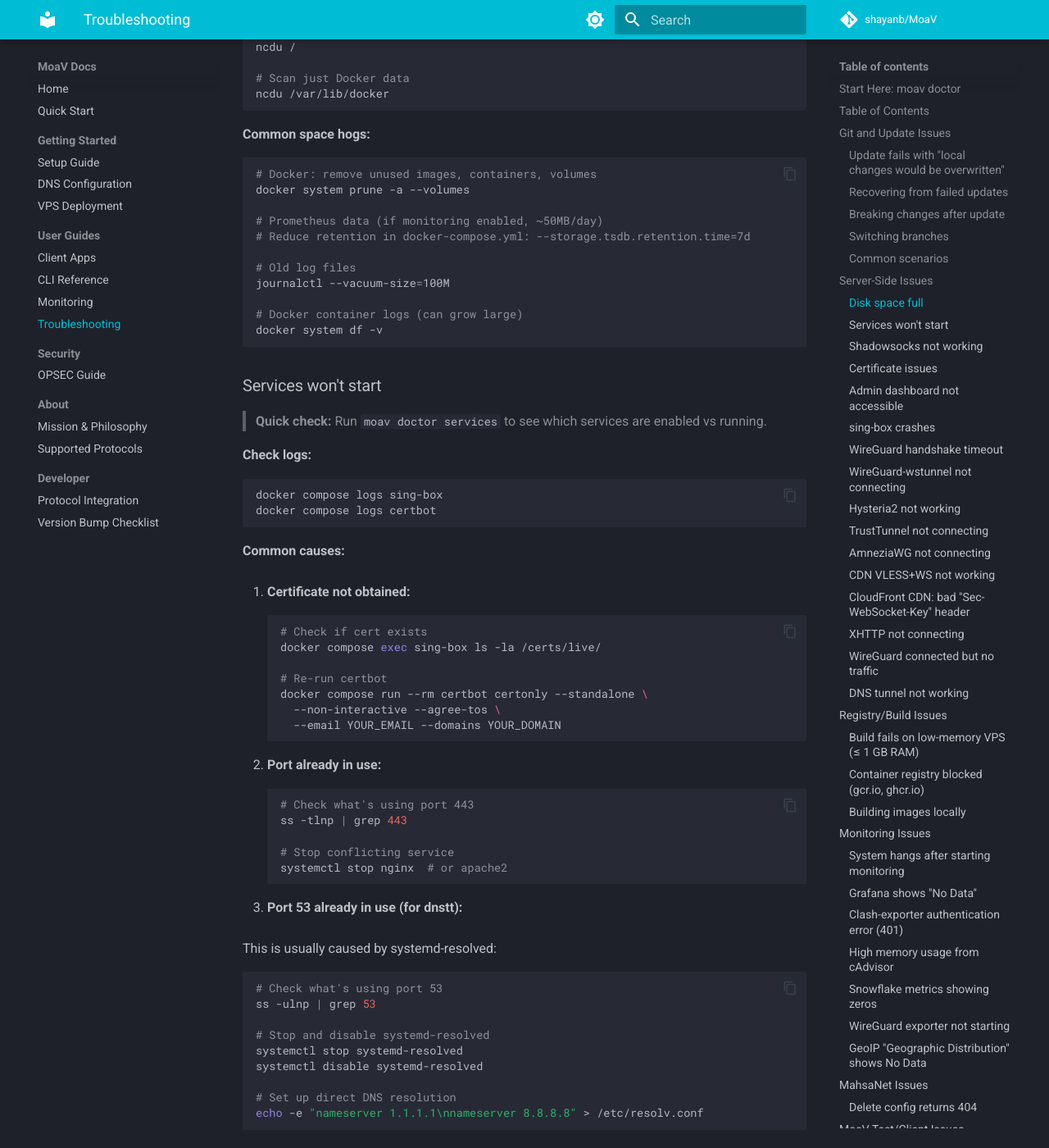
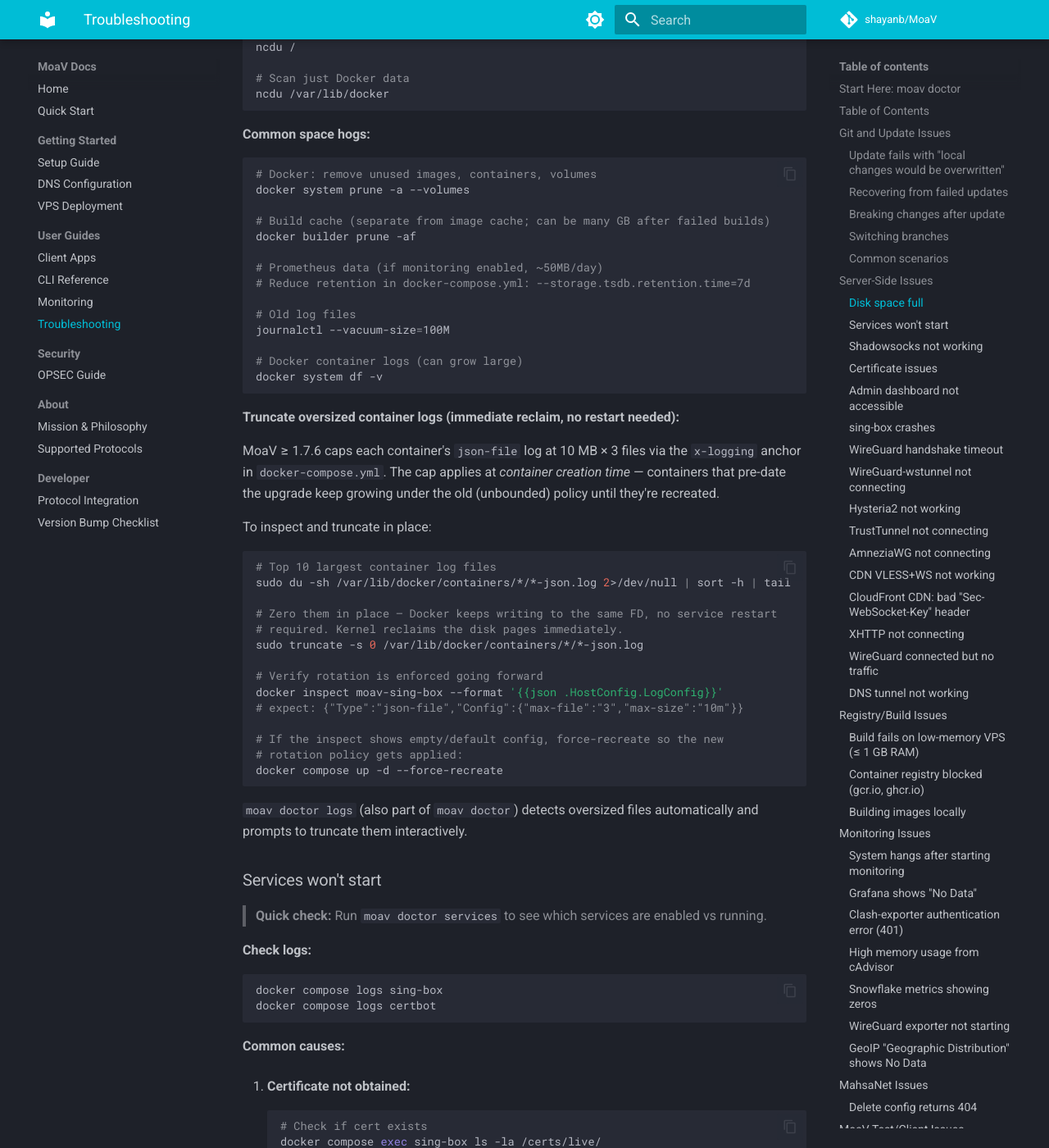
Before and after one commit to MotherofallVPNs/moav-site, an MkDocs documentation site: the page built from docs/TROUBLESHOOTING.md, in a window 1280 px wide and 1400 px high, scrolled down 7019 px. Shown: the whole window at 82% size. Built offline with MkDocs 1.6.1 and Material for MkDocs 9.7.7, drawn with Linux system fonts in a browser that asks for light colours; comment, search, counter and statistics services are not loaded.

Commit message:
add `moav doctor logs` and document log-truncation in troubleshooting
The x-logging anchor added in 1.7.6 only applies to containers created
after the upgrade. Operators with long-lived containers from before
that point can have hundreds of MB to GBs of log data per container
that will never be rotated until the container is recreated.

- TROUBLESHOOTING.md "Disk space full" section: document the in-place
  truncate command (zero with `truncate -s 0` — Docker keeps writing
  to the same FD, no service restart needed) and the
  `--force-recreate` follow-up to ensure new rotation policy is
  applied. Also add `docker builder prune -af` to the space-hog list.
- doctor: new `logs` check finds container json-file logs over 100 MB,
  prints them grouped by container name, and prompts to truncate
  interactively. Skips the prompt non-interactively (cron / piped
  doctor runs) and prints the manual command instead. Uses sudo
  transparently when not running as root.

Co-Authored-By: Claude Opus 4.7 (1M context) <noreply@anthropic.com>

````diff
--- a/docs/TROUBLESHOOTING.md
+++ b/docs/TROUBLESHOOTING.md
@@ -325,6 +325,9 @@ ncdu /var/lib/docker
 # Docker: remove unused images, containers, volumes
 docker system prune -a --volumes
 
+# Build cache (separate from image cache; can be many GB after failed builds)
+docker builder prune -af
+
 # Prometheus data (if monitoring enabled, ~50MB/day)
 # Reduce retention in docker-compose.yml: --storage.tsdb.retention.time=7d
 
@@ -334,6 +337,35 @@ journalctl --vacuum-size=100M
 # Docker container logs (can grow large)
 docker system df -v
 ```
+
+**Truncate oversized container logs (immediate reclaim, no restart needed):**
+
+MoaV ≥ 1.7.6 caps each container's `json-file` log at 10 MB × 3 files via the
+`x-logging` anchor in `docker-compose.yml`. The cap applies at *container
+creation time* — containers that pre-date the upgrade keep growing under the
+old (unbounded) policy until they're recreated.
+
+To inspect and truncate in place:
+
+```bash
+# Top 10 largest container log files
+sudo du -sh /var/lib/docker/containers/*/*-json.log 2>/dev/null | sort -h | tail
+
+# Zero them in place — Docker keeps writing to the same FD, no service restart
+# required. Kernel reclaims the disk pages immediately.
+sudo truncate -s 0 /var/lib/docker/containers/*/*-json.log
+
+# Verify rotation is enforced going forward
+docker inspect moav-sing-box --format '{{json .HostConfig.LogConfig}}'
+# expect: {"Type":"json-file","Config":{"max-file":"3","max-size":"10m"}}
+
+# If the inspect shows empty/default config, force-recreate so the new
+# rotation policy gets applied:
+docker compose up -d --force-recreate
+```
+
+`moav doctor logs` (also part of `moav doctor`) detects oversized files
+automatically and prompts to truncate them interactively.
 
 ### Services won't start
 
````
